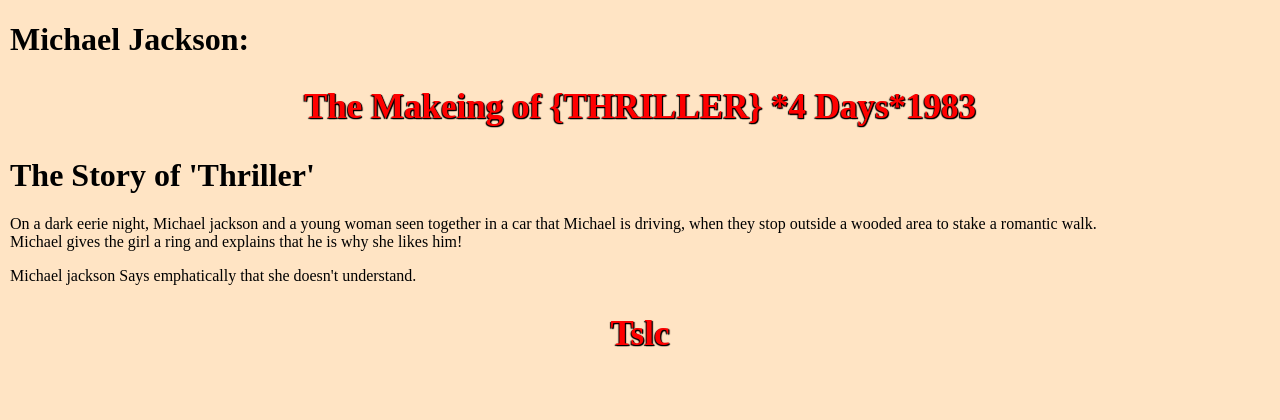
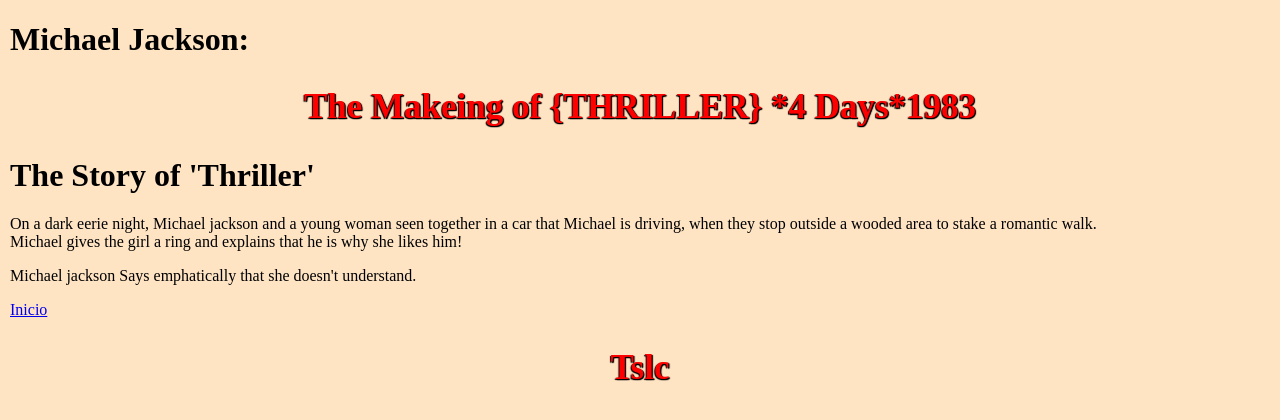
Before and after one commit to edskate/InglesEstudy-26-11-2023, a plain HTML site: page index03.html in a window 1280 px wide. Drawn offline with Linux system fonts and the light colour scheme.

Commit message:
add  987

```diff
--- a/index03.html
+++ b/index03.html
@@ -31,7 +31,7 @@
         <h1>The Story of 'Thriller'</h1>
         <p>On a dark eerie night, Michael jackson and a young woman seen together in a car that Michael is driving, when they stop outside a wooded area to stake a romantic walk. <br> Michael gives the girl a ring and explains that he is why she  likes him!</p>
         <p>Michael jackson Says emphatically that she doesn't understand.</p>
-     <a href=""></a>
+     <a href="index.html">Inicio</a>
   <h2>Tslc</h2></a>
 </body>
 </html>
```
